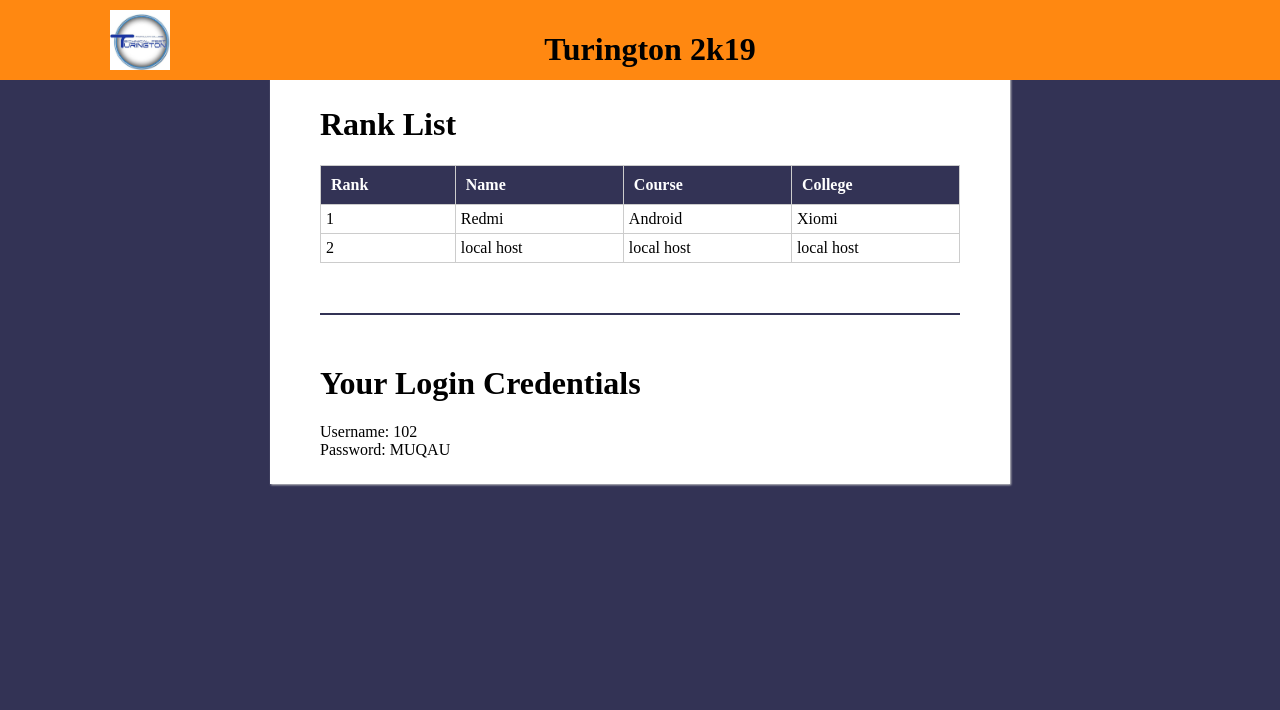
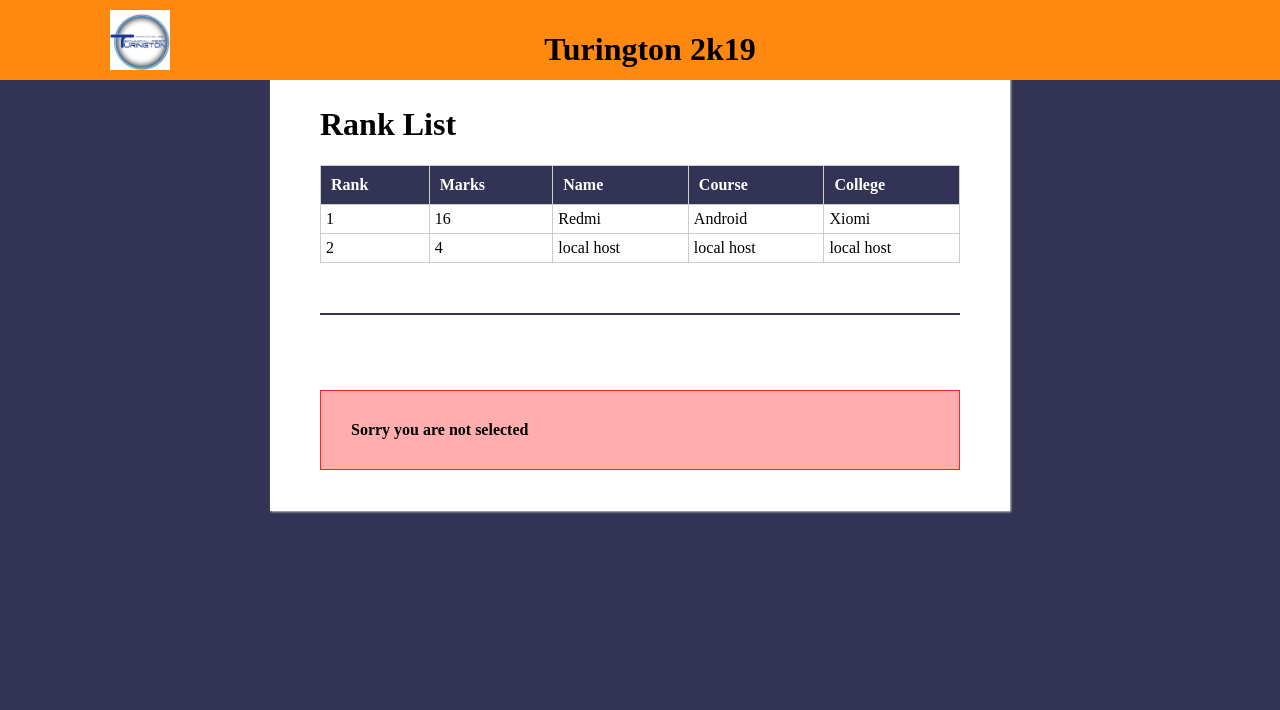
Before and after one commit to adi0509/omnicoder, a PHP site: page /omnicoder/result/index.php in a window 1280 px wide. Shown: the top 710 px of the page. Run offline with PHP 8.4, Linux system fonts and the light colour scheme; data comes from the database, SQL or seed files in the repository.

Commit message:
update error message

```diff
--- a/omnicoder/result/index.php
+++ b/omnicoder/result/index.php
@@ -8,7 +8,7 @@
 
 <?php
 	//number of student selected in round 1
-	$noSelected = 2;
+	$noSelected = 1;
 
 	// Function to get the client IP address
 	function get_client_ip() {
@@ -30,17 +30,26 @@
 	    return $ipaddress;
 	}
 
+	function getMarks($ip)
+	{
+		$db = mysqli_connect('localhost', 'root', '', 'omnicoder');
+		$sql = "SELECT marks  FROM r1detail where ip='$ip'";
+		$result = mysqli_query($db, $sql);
+		$row = $result ->fetch_assoc();
+		return $row['marks'];
+	}
+
 	function getName($ip, $rank)
 	{
 		$db = mysqli_connect('localhost', 'root', '', 'omnicoder');
 		$sql = "SELECT * FROM student where ip='$ip'";
 		$result = mysqli_query($db, $sql);
-
+		$marks = getMarks($ip);
 		$str = "";
 		while($row = $result ->fetch_assoc())
 		{
 			// name, college, course
-			$str = "<tr>  <td>".($rank+1)."</td>  <td>".$row['name']."</td> <td>".$row['course']."</td> <td>".$row['college']."</td>  </tr>";
+			$str = "<tr>  <td>".($rank+1)."</td>  <td>".$marks."</td>  <td>".$row['name']."</td> <td>".$row['course']."</td> <td>".$row['college']."</td>  </tr>";
 		}
 
 		return $str;
@@ -68,7 +77,7 @@
 		$rank = 0;
 		echo "<H1> Rank List</H1>";
 		$str = "<table>";
-		$str = $str."<tr>  <th>Rank</th>  <th>Name</th> <th>Course</th> <th>College</th>  </tr>";
+		$str = $str."<tr>  <th>Rank</th> <th>Marks</th>  <th>Name</th> <th>Course</th> <th>College</th>  </tr>";
 		while($row = $result ->fetch_assoc()) {
 			if ($selected<=$noSelected)
 			{
@@ -101,7 +110,7 @@
 		}
 
 		if($check==0)
-			$str = $str."Sorry you are not selected";
+			$str = $str.'<p id="error_msg">Sorry you are not selected</p>';
 
 		echo $str;
 
--- a/omnicoder2/index.php
+++ b/omnicoder2/index.php
@@ -139,12 +139,12 @@
 				}
 				else
 				{
-					$_SESSION['message']= "Someone has already login with this login credentials.";
+					$_SESSION['message']= '<span id="error"> Someone has already login with this login credentials.</span>';
 				}
 			}
 			else
 			{
-				$_SESSION['message']= "Username/Password combination is not correct";
+				$_SESSION['message']= '<span id="error"> Username/Password combination is not correct </span>';
 			}
 
 
--- a/style.css
+++ b/style.css
@@ -31,3 +31,7 @@ table td,table th {border:1px solid #ccc;padding:5px}
 table th, table th:hover {text-align:left;padding:10px;cursor:default;background-color:#335;color:#fff}
 table tr:hover{background-color:#eee;cursor:pointer;}
 hr#spaced {margin:50px 0;border:1px solid #335;}
+/* #error { margin: 30px; border: 1px solid rgb(242,39,29); background: rgb(255,173,173);} */
+#error_msg { margin-top: 75px;padding: 30px; font-weight: bold; border: 1px solid rgb(242,39,29); background: rgb(255,173,173);}
+#error_msg_upload{ padding: 30px; font-weight: bold; border: 1px solid rgb(242,39,29); background: rgb(255,173,173);}
+#msg_upload { padding: 30px; font-weight: bold; border: 1px solid rgb(5,255,21); background: rgb(196,244,195);}
```
Also changed, not shown: omnicoder2/question.php (+24 -8 lines).
